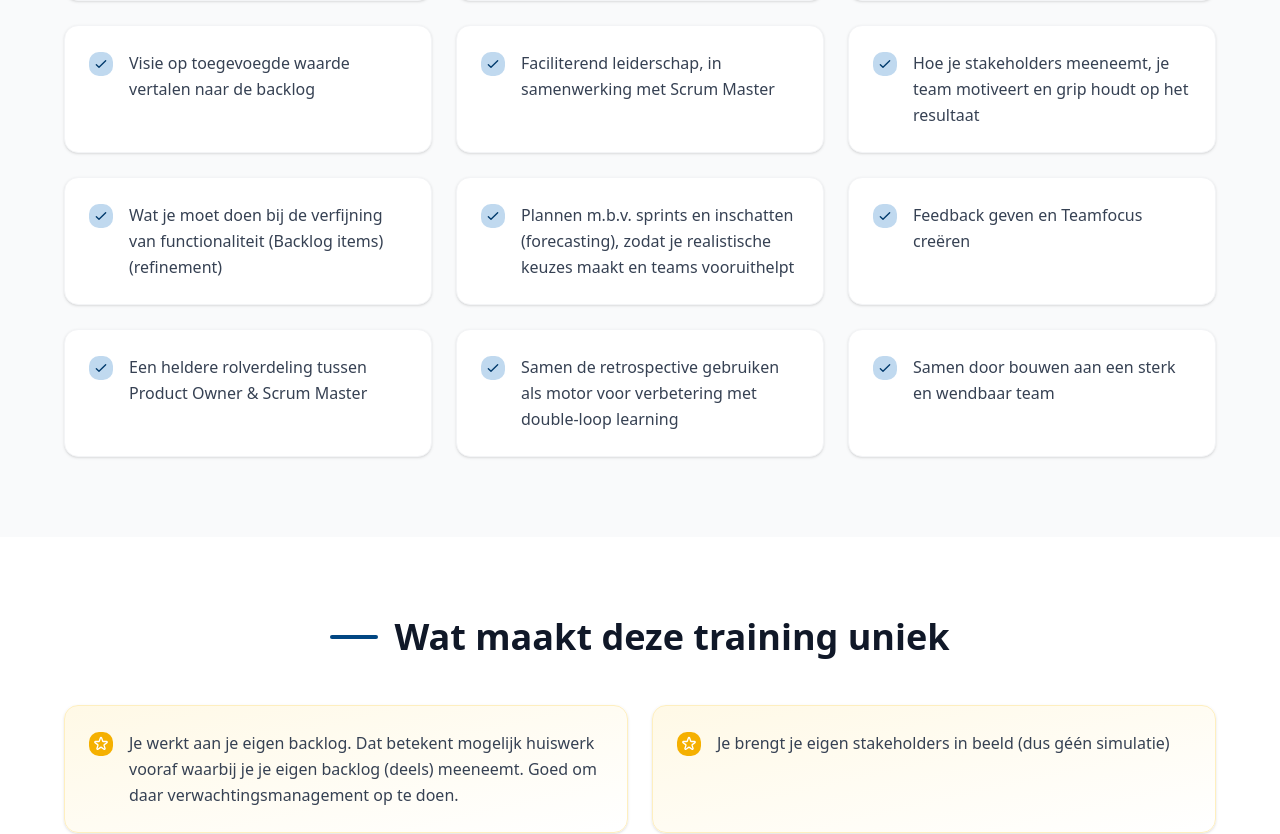
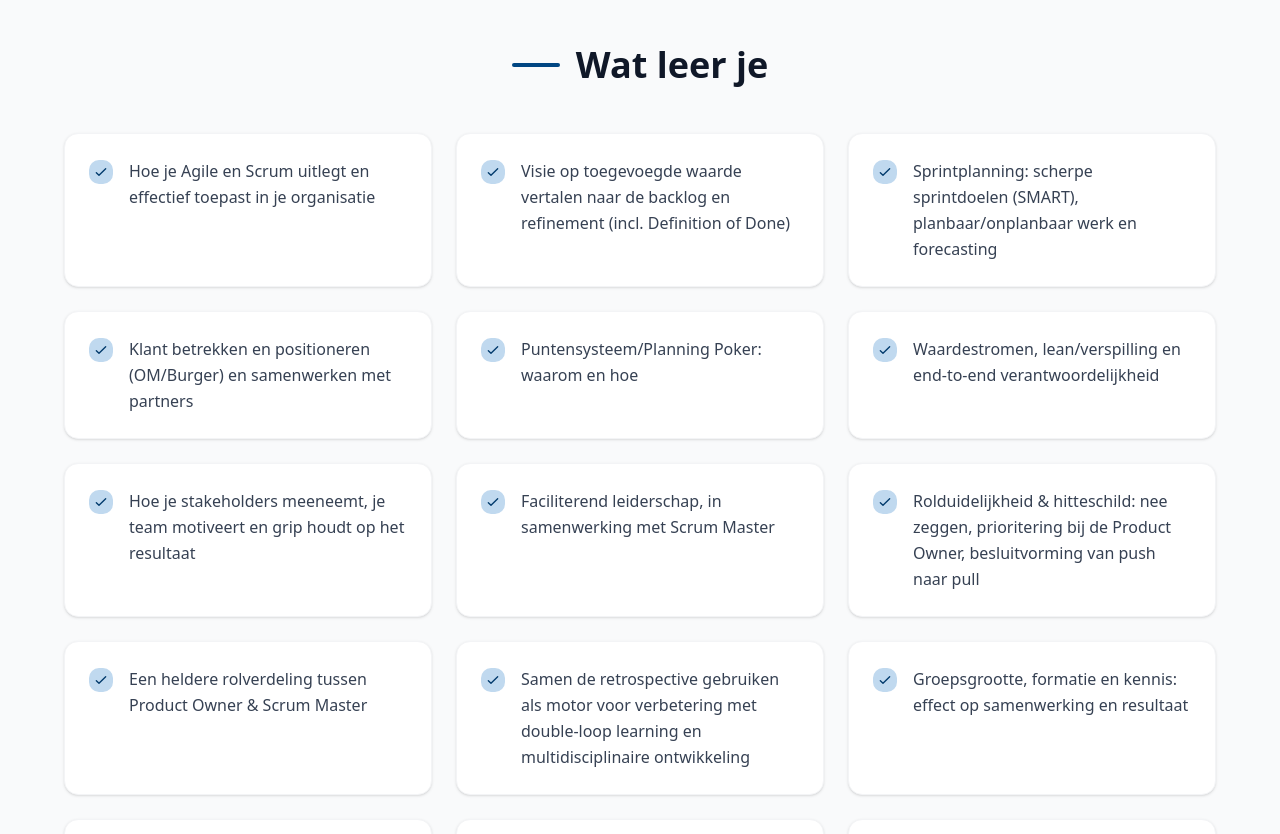
Before and after one commit to Salsa85/lag-pol, a Next.js app: page /po-plus-sm in a window 1280 px wide. Shown: the part 1582-2416 px from the top of the page. Built offline with nearby package versions, Linux system fonts and the light colour scheme; a web font is replaced by a local one.

Commit message:
Update PO+SM hero copy and normalize course text

```diff
--- a/src/app/po-plus-sm/page.tsx
+++ b/src/app/po-plus-sm/page.tsx
@@ -37,8 +37,10 @@ export default function PoPlusSmPage() {
   return (
     <CoursePageLayout
       courses={courses}
-      heroTitle="Product Owner Basis & Samenwerking Scrum Master"
-      heroSubtitle="Ontwikkel je tot richtinggevende en waardegedreven leider met faciliterend leiderschap. Leer hoe je als Product Owner teams kunt helpen om effectiever samen te werken en betere resultaten te behalen. Vervolgens ga je aan de slag met je Scrum Master om dezelfde taal te leren spreken en te zorgen dat jullie hetzelfde beeld hebben van jullie rol in het team"
+      heroTitle="Product Owner & Samenwerking Scrum Master"
+      heroSubtitle={
+        "Op dag 1 & 2 volg je de Product Owner training.\n\nOp dag 3 ga je aan de slag samen met je Scrum Master om dezelfde taal te leren spreken. Jullie weten hoe je samen richting geeft én ruimte laat, en hoe je bewuster stuurt op waarde, wendbaarheid en eigenaarschap in het team.\n\nJe gaat naar huis met een concreet actieplan waar je direct mee aan de slag kunt. En misschien wel het belangrijkste: jullie hebben elkaar echt gevonden als sparringpartner. Vanaf nu werken de Product Owner en Scrum Master niet naast elkaar, maar nog sterker mét elkaar."
+      }
       preselectedCourse="PO + SM / Beginner"
       relatedTraining={relatedTraining}
     />
--- a/src/components/HeroSection.tsx
+++ b/src/components/HeroSection.tsx
@@ -73,7 +73,7 @@ export default function HeroSection({
               </span>
               {' ' + title.split(' ').slice(1).join(' ')}
             </h1>
-            <p className="text-xl md:text-2xl text-gray-700 mb-8 leading-relaxed max-w-3xl font-light">
+            <p className="text-xl md:text-2xl text-gray-700 mb-8 leading-relaxed max-w-3xl font-light whitespace-pre-line">
               {subtitle}
             </p>
 
--- a/src/data/courses.ts
+++ b/src/data/courses.ts
@@ -96,13 +96,17 @@ export const productOwnerCourse: Course = {
   detailedDescription: 'De focus ligt op het herkennen en realiseren van waarde in een complexe praktijk, waar prioriteiten constant verschuiven en samenwerken cruciaal is. Denk aan het versnellen van besluitvorming, het vergroten van eigenaarschap en het versterken van vertrouwen, binnen én buiten het team.',
   topics: [
     'Hoe je Agile en Scrum uitlegt en effectief toepast in je organisatie',
-    'Scrum theorie en de verschillende rollen',
+    'Visie op toegevoegde waarde vertalen naar de backlog',
+    'Refinement: Backlog items uitwerken en de Definition of Done borgen',
+    'Sprintplanning: scherpe sprintdoelen (SMART), omgaan met planbaar en onplanbaar werk',
+    'Klant betrekken (OM/Burger) en goed positioneren',
+    'Puntensysteem/Planning Poker: waarom je het doet en hoe je het inzet',
+    'Waardestromen, lean/verspilling en end-to-end verantwoordelijkheid',
+    'Plannen m.b.v. sprints en forecasting zodat je realistische keuzes maakt',
+    'Hoe je stakeholders meeneemt, je team motiveert en grip houdt op het resultaat',
+    'Samenwerken met partners en herpositioneren t.b.v. meer effect',
+    'Faciliterend leiderschap, in samenwerking met Scrum Master',
     'Oefenen van de theorie in de praktijk met praktische oefeningen',
-    'Visie op toegevoegde waarde vertalen naar de backlog',
-    'Faciliterend leiderschap, in samenwerking met Scrum Master',
-    'Hoe je stakeholders meeneemt, je team motiveert en grip houdt op het resultaat',
-    'Wat je moet doen bij de verfijning van functionaliteit (Backlog items) (refinement)',
-    'Plannen m.b.v. sprints en inschatten (forecasting), zodat je realistische keuzes maakt en teams vooruithelpt',
     'Feedback geven en Teamfocus creëren'
   ],
   target: 'Product Owners die richtinggevende en waardegedreven leiders willen worden',
@@ -122,13 +126,14 @@ export const productOwnerCourse: Course = {
   },
   practicalDetails: {
     requirements: [
-      'Er een beschikbaar Agile team of team is dat wil starten en waarin je je rol kan vervullen.',
+      'Je hebt kennis van Agile en Scrum en werkt als (beginnend) Product Owner.',
+      'Je hebt een Agile basis/Scrum (PO) training gevolgd en bij voorkeur de e-learning Scrum op Flowsparks/kennisdelers via Blueportaal gedaan.',
+      'Er is een beschikbaar Agile team of een team dat wil starten en waarin je je rol kunt vervullen.',
       'Je affiniteit met de materie hebt en je competenties matchen met de rol waarvoor je training gaat volgen.',
-      'Je aangemeld en betrokken bent bij de community van Wendbare (Agile) politie in MS teams.',
-      'Je ontwikkeltijd hebt en tijd beschikbaar bent voor de uitvoering van de rol.',
-      'Je de E-learning "quickscan: Hoe Agile ben jij?" hebt afgerond (ca 30 minuten en met verdieping 1 uur)',
-      'Je de E-learning "Scrum" hebt afgerond (ca 1.5 uur tot 2 uur)',
-      'Je de Quickscan op leiderschap hebt afgerond (komt binnenkort beschikbaar)'
+      'Je bent aangemeld en betrokken bij de community van Wendbare (Agile) politie in MS Teams.',
+      'Je hebt ontwikkeltijd en tijd beschikbaar voor de uitvoering van de rol.',
+      'Je hebt de "Hoe Agile ben jij?" quickscan afgerond (ca. 30 minuten, met verdieping 1 uur).',
+      'Je hebt de Quickscan op leiderschap afgerond (komt binnenkort beschikbaar).'
     ],
     preparationTime: '3 uur',
     additionalInfo: 'Na afloop van de training ontvang je een certificaat van deelname. Daarnaast ontvang je het trainingsmateriaal digitaal.\n\nBij de training zit de mogelijkheid om een Professional Product Owner (PSPO I) examen te doen. Het examen is in het Engels en niet verplicht voor de afronding van deze training. Wil je meer weten over dit certificaat neem dan contact op met ons.'
@@ -250,17 +255,20 @@ export const poPlusSmCourse: Course = {
   detailedDescription: 'De focus ligt op het herkennen en realiseren van waarde in een complexe praktijk, waar prioriteiten constant verschuiven en samenwerken cruciaal is. Denk aan het versnellen van besluitvorming, het vergroten van eigenaarschap en het versterken van vertrouwen, binnen én buiten het team.',
   topics: [
     'Hoe je Agile en Scrum uitlegt en effectief toepast in je organisatie',
-    'Scrum theorie en de verschillende rollen',
+    'Visie op toegevoegde waarde vertalen naar de backlog en refinement (incl. Definition of Done)',
+    'Sprintplanning: scherpe sprintdoelen (SMART), planbaar/onplanbaar werk en forecasting',
+    'Klant betrekken en positioneren (OM/Burger) en samenwerken met partners',
+    'Puntensysteem/Planning Poker: waarom en hoe',
+    'Waardestromen, lean/verspilling en end-to-end verantwoordelijkheid',
+    'Hoe je stakeholders meeneemt, je team motiveert en grip houdt op het resultaat',
+    'Faciliterend leiderschap, in samenwerking met Scrum Master',
+    'Rolduidelijkheid & hitteschild: nee zeggen, prioritering bij de Product Owner, besluitvorming van push naar pull',
+    'Een heldere rolverdeling tussen Product Owner & Scrum Master',
+    'Samen de retrospective gebruiken als motor voor verbetering met double-loop learning en multidisciplinaire ontwikkeling',
+    'Groepsgrootte, formatie en kennis: effect op samenwerking en resultaat',
+    'Communicatie en teamondersteuning zodat prioritering en besluitvorming bij de PO liggen',
     'Oefenen van de theorie in de praktijk met praktische oefeningen',
-    'Visie op toegevoegde waarde vertalen naar de backlog',
-    'Faciliterend leiderschap, in samenwerking met Scrum Master',
-    'Hoe je stakeholders meeneemt, je team motiveert en grip houdt op het resultaat',
-    'Wat je moet doen bij de verfijning van functionaliteit (Backlog items) (refinement)',
-    'Plannen m.b.v. sprints en inschatten (forecasting), zodat je realistische keuzes maakt en teams vooruithelpt',
-    'Feedback geven en Teamfocus creëren',
-    'Een heldere rolverdeling tussen Product Owner & Scrum Master',
-    'Samen de retrospective gebruiken als motor voor verbetering met double-loop learning',
-    'Samen door bouwen aan een sterk en wendbaar team'
+    'Feedback geven, Teamfocus creëren en samen bouwen aan een sterk en wendbaar team'
   ],
   target: 'Product Owners die richtinggevende en waardegedreven leiders willen worden',
   uniqueFeatures: [
@@ -280,14 +288,15 @@ export const poPlusSmCourse: Course = {
   },
   practicalDetails: {
     requirements: [
-      'Er een beschikbaar Agile team of team is dat wil starten en waarin je je rol kan vervullen.',
+      'Je hebt kennis van Agile en Scrum en werkt als (beginnend) Product Owner.',
+      'Je hebt een Agile basis/Scrum (PO) training gevolgd en bij voorkeur de e-learning Scrum op Flowsparks/kennisdelers via Blueportaal gedaan.',
+      'Er is een beschikbaar Agile team of een team dat wil starten en waarin je je rol kunt vervullen.',
       'Je affiniteit met de materie hebt en je competenties matchen met de rol waarvoor je training gaat volgen.',
-      'Je aangemeld en betrokken bent bij de community van Wendbare (Agile) politie in MS teams.',
-      'Je ontwikkeltijd hebt en tijd beschikbaar bent voor de uitvoering van de rol.',
-      'Je de E-learning "quickscan: Hoe Agile ben jij?" hebt afgerond (ca 30 minuten en met verdieping 1 uur)',
-      'Je de E-learning "Scrum" hebt afgerond (ca 1.5 uur tot 2 uur)',
-      'Je de Quickscan op leiderschap hebt afgerond (komt binnenkort beschikbaar)',
-      'Je hebt een Scrum Master die beschikbaar is op de derde dag van de training'
+      'Je bent aangemeld en betrokken bij de community van Wendbare (Agile) politie in MS Teams.',
+      'Je hebt ontwikkeltijd en tijd beschikbaar voor de uitvoering van de rol.',
+      'Je hebt de "Hoe Agile ben jij?" quickscan afgerond (ca. 30 minuten, met verdieping 1 uur).',
+      'Je hebt de Quickscan op leiderschap afgerond (komt binnenkort beschikbaar).',
+      'Je hebt een Scrum Master die beschikbaar is op de derde dag van de training.'
     ],
     preparationTime: '3 uur',
     additionalInfo: 'Na afloop van de training ontvang je een certificaat van deelname. Daarnaast ontvang je het trainingsmateriaal digitaal.\n\nBij de training zit de mogelijkheid om een Professional Product Owner (PSPO I) examen te doen. Het examen is in het Engels en niet verplicht voor de afronding van deze training. Wil je meer weten over dit certificaat neem dan contact op met ons.'
```
